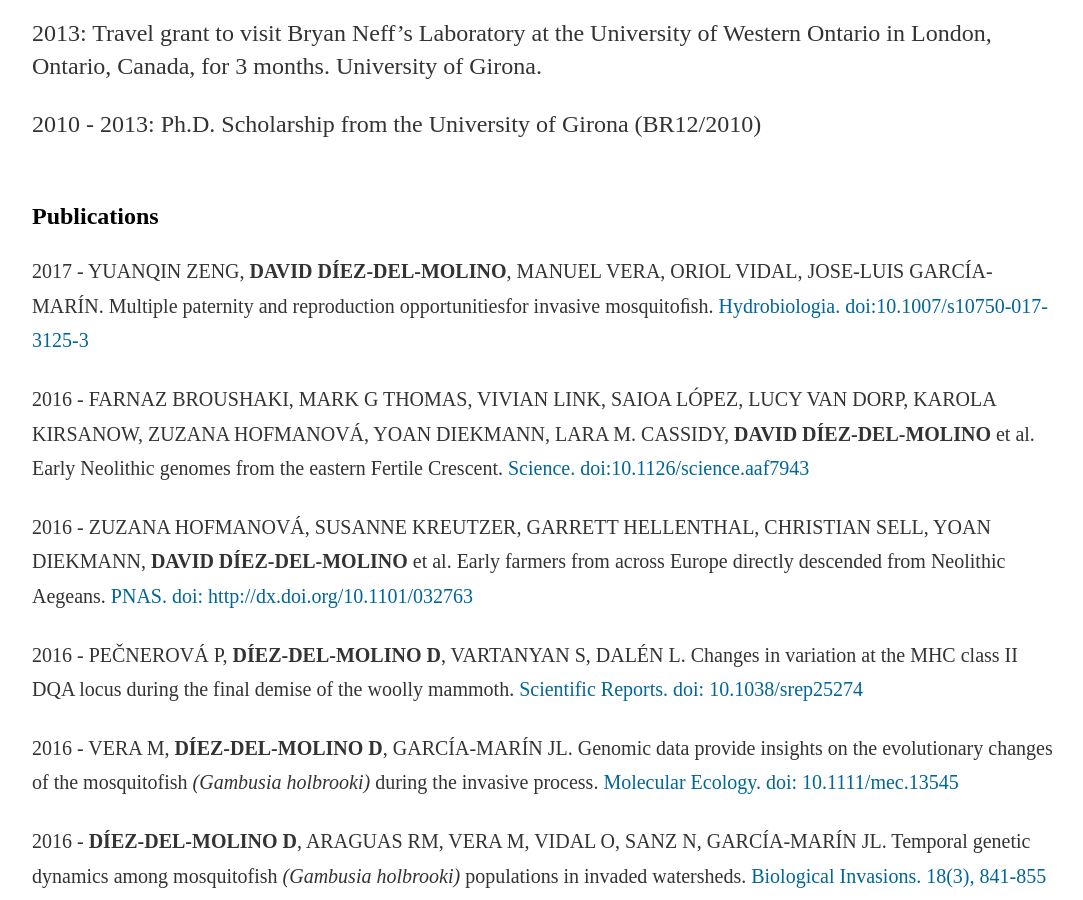
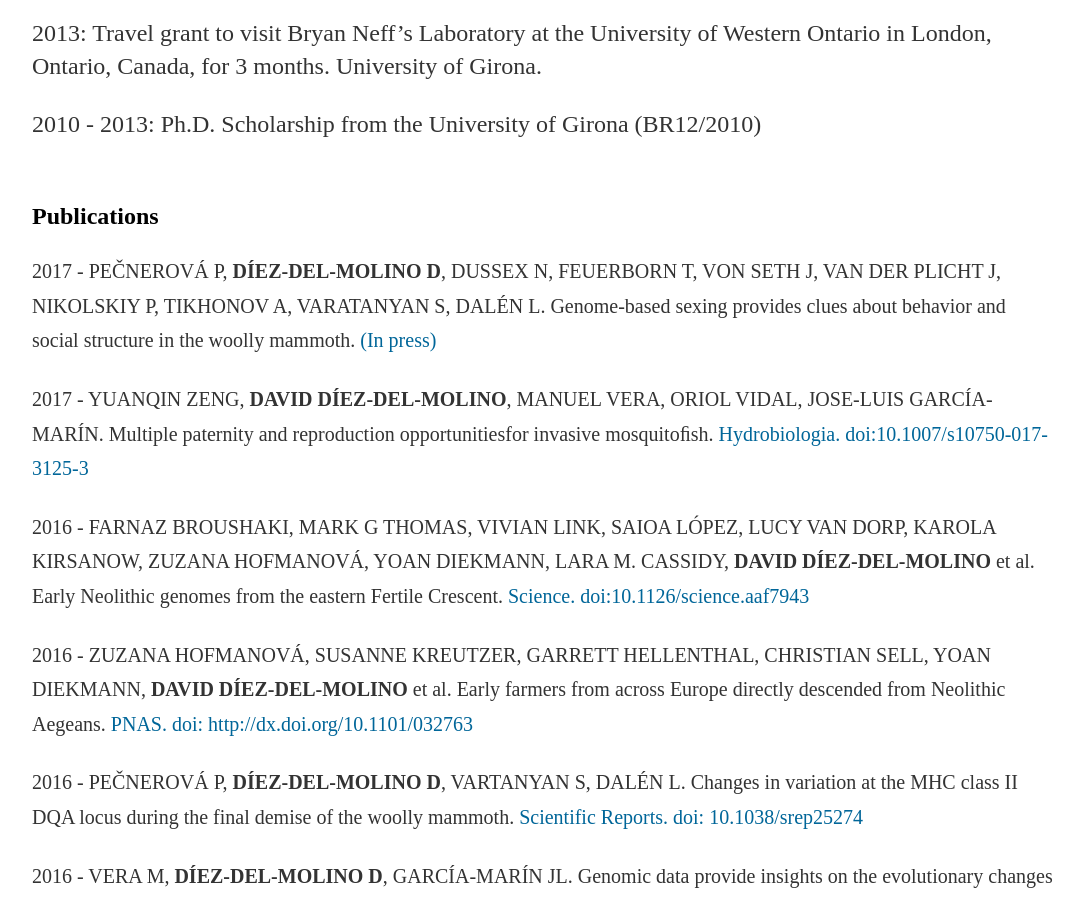
Before and after one commit to DiezMolino/diezmolino.github.io, a Jekyll site: the page cv/index.html, which Jekyll copies as it is, in a window 1280 px wide and 900 px high, scrolled down 3850 px. Shown: the whole window, without its empty margins (96-1179 px from the left). Built offline with Jekyll 4.4.1, drawn with Linux system fonts in a browser that asks for light colours.

Commit message:
Update index.html

```diff
--- a/cv/index.html
+++ b/cv/index.html
@@ -210,6 +210,8 @@ the small population paradigm. PI: Love Dalén. Swedish Research Council. Code 3
 <a name='Publications'></a>
 <h2>Publications</h2>
 
+<p><small>2017 - PEČNEROVÁ P, <b>DÍEZ-DEL-MOLINO D</b>, DUSSEX N, FEUERBORN T, VON SETH J, VAN DER PLICHT J, NIKOLSKIY P, TIKHONOV A, VARATANYAN S, DALÉN L. Genome-based sexing provides clues about behavior and social structure in the woolly mammoth. <a class='one' href="" target="_blank"> (In press) </a> </small> </p>
+
 <p><small>2017 - YUANQIN ZENG, <B>DAVID DÍEZ-DEL-MOLINO</B>, MANUEL VERA, ORIOL VIDAL, JOSE-LUIS GARCÍA-MARÍN. Multiple paternity and reproduction opportunitiesfor invasive mosquitoﬁsh. <a class='one' href="http://www.readcube.com/articles/10.1007/s10750-017-3125-3?author_access_token=o_O1qbLR5rpTVJLNcFVl4Pe4RwlQNchNByi7wbcMAY4CoM9wlSpGo53FIIra_SPvW74a5mGcg4wPtTkuuRgasgAnhBofFGib-quR5F_tvD9ThimqOtQ3c_RHzzol5GX1iKEGWBAL9jAZR5piGOwx6Q%3D%3D" target="_blank"> Hydrobiologia. doi:10.1007/s10750-017-3125-3</a> </small> </p>
 
 <p><small>2016 - FARNAZ BROUSHAKI, MARK G THOMAS, VIVIAN LINK, SAIOA LÓPEZ, LUCY VAN DORP, KAROLA KIRSANOW, ZUZANA HOFMANOVÁ, YOAN DIEKMANN, LARA M. CASSIDY, <B>DAVID DÍEZ-DEL-MOLINO</B> et al. Early Neolithic genomes from the eastern Fertile Crescent. <a class='one' href="http://science.sciencemag.org/content/early/2016/07/13/science.aaf7943.full" target="_blank"> Science. doi:10.1126/science.aaf7943</a> </small> </p>
```
